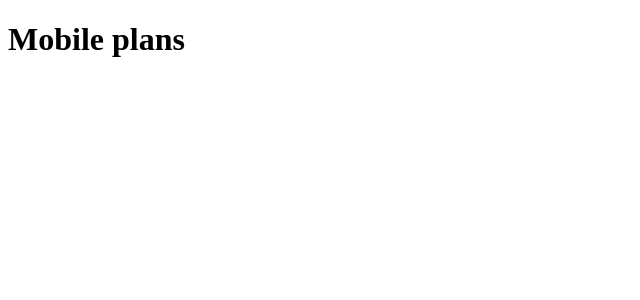
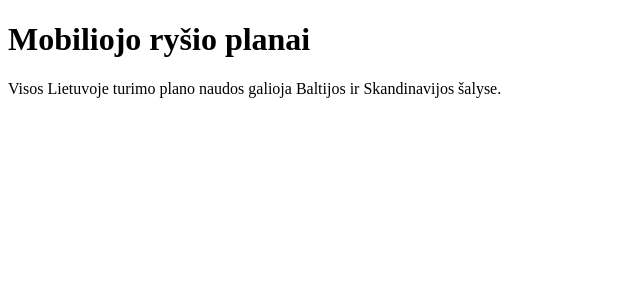
Before and after one commit to MariusCodeAcademy/mobile-plans, a React (Create React App) app: page / in a window 1280 px wide. Shown: the top 300 px of the page, without its empty margins (0-640 px from the left). Built offline with nearby package versions, Linux system fonts and the light colour scheme.

Commit message:
change fuctional cmp to cc

```diff
--- a/src/App.jsx
+++ b/src/App.jsx
@@ -1,11 +1,20 @@
+import React, { Component } from 'react';
 import './App.css';
 
-function App() {
-  return (
-    <div className="App">
-      <h1>Mobile plans</h1>
-    </div>
-  );
+class App extends Component {
+  constructor(props) {
+    super(props);
+    this.state = {};
+  }
+
+  render() {
+    return (
+      <div className="App">
+        <h1>Mobiliojo ryšio planai</h1>
+        <p>Visos Lietuvoje turimo plano naudos galioja Baltijos ir Skandinavijos šalyse.</p>
+      </div>
+    );
+  }
 }
 
 export default App;
```
